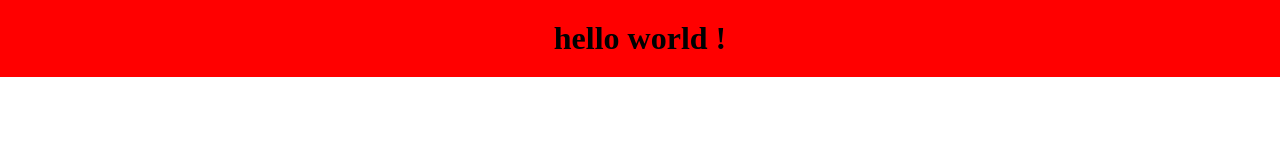
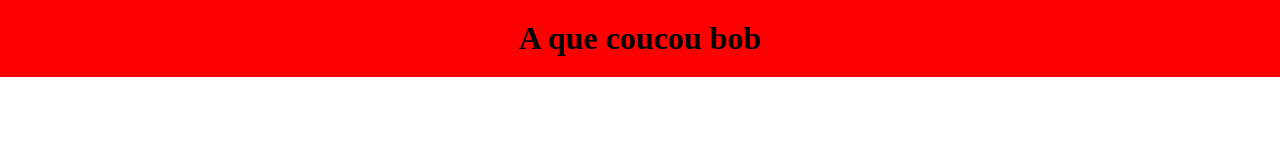
Before and after one commit to cidou33/testHackaton, a plain HTML site: page index.html in a window 1280 px wide. Drawn offline with Linux system fonts and the light colour scheme.

Commit message:
Changement H1

```diff
--- a/index.html
+++ b/index.html
@@ -8,7 +8,7 @@
     <title>Document</title>
 </head>
 <body>
-    <h1 class="CDtitle CDredBg">hello world !</h1>
+    <h1 class="CDtitle CDredBg">A que coucou bob</h1>
     <ul>
         <li></li>
         <li></li>
```
